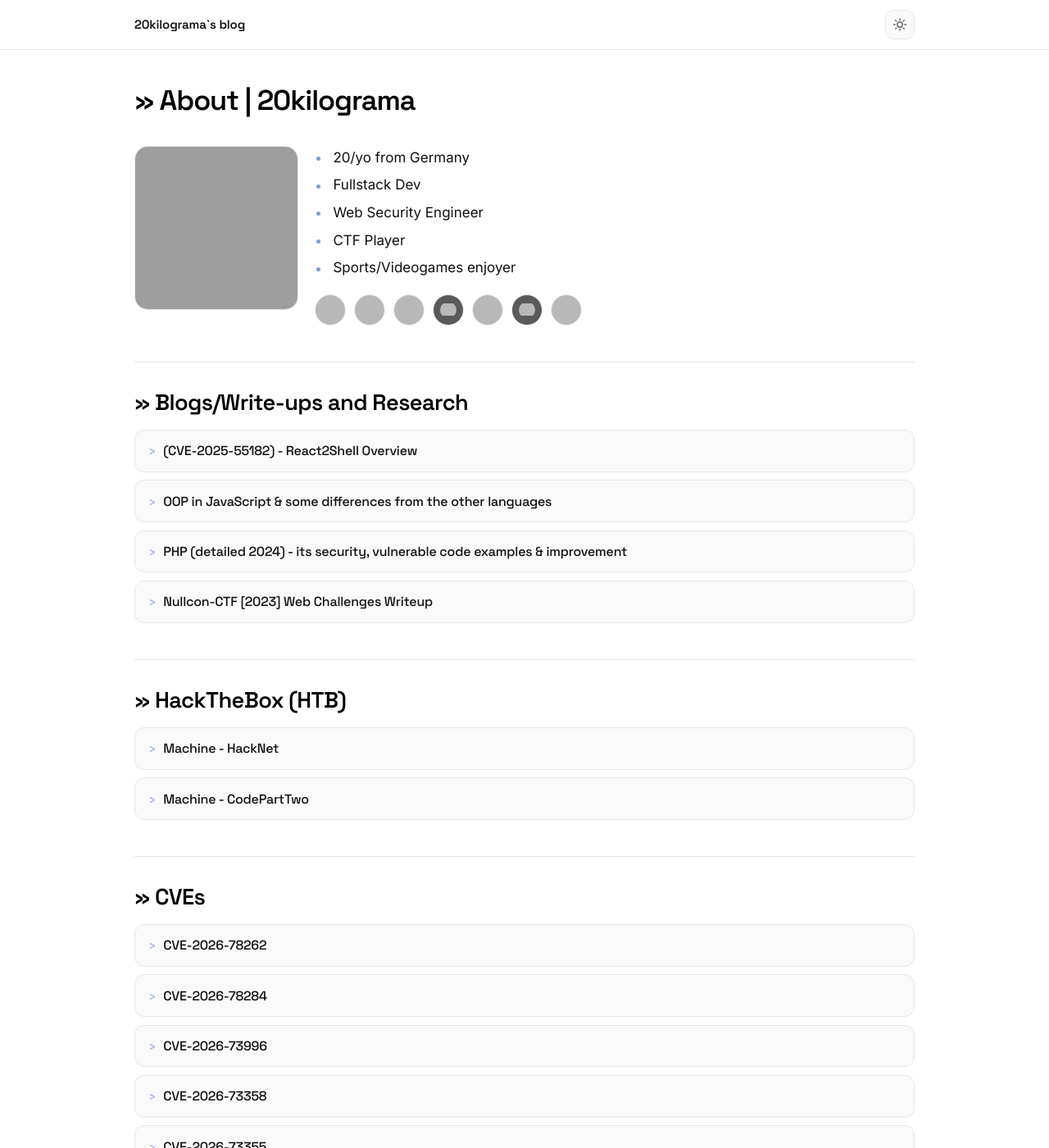
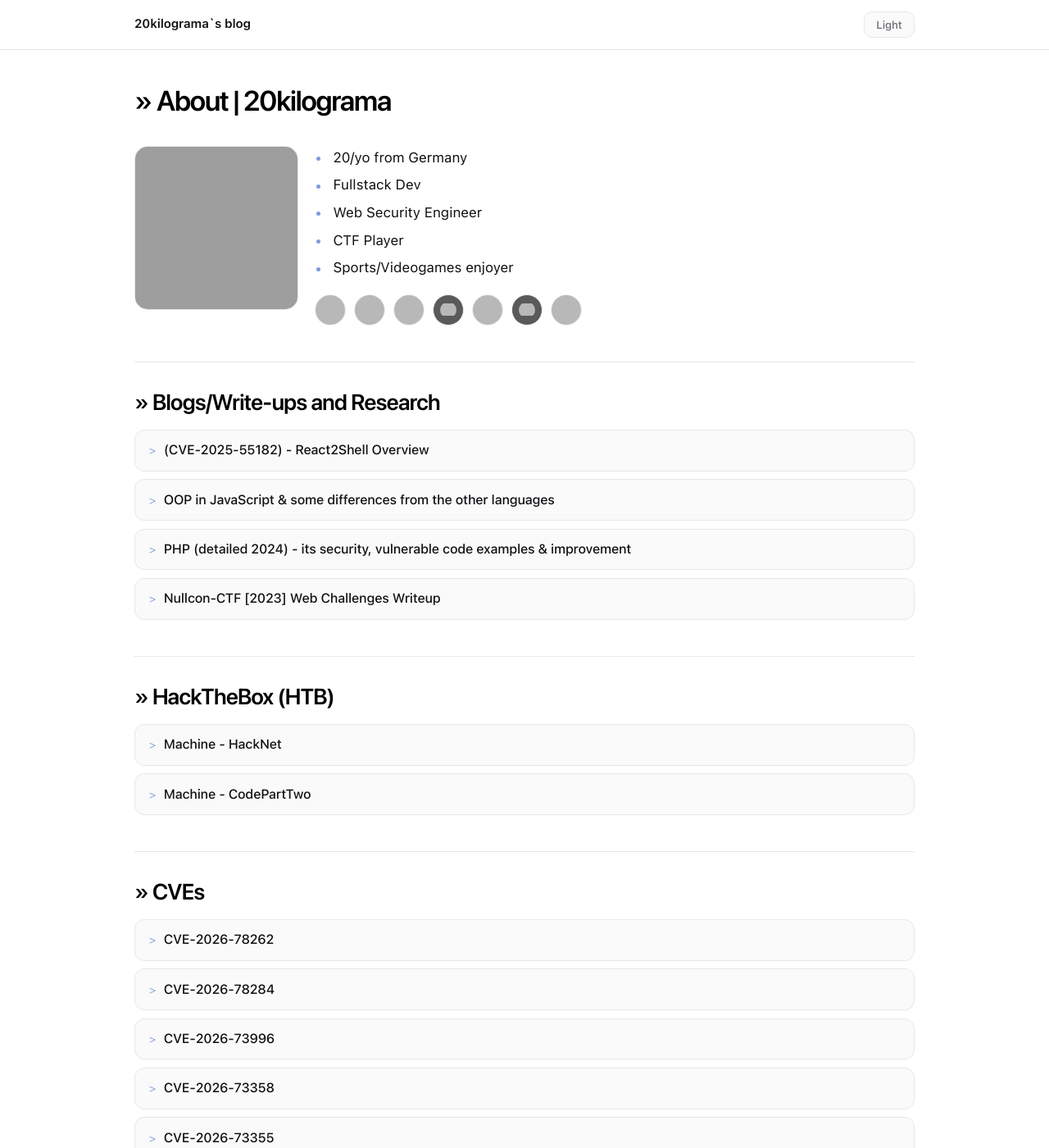
Before and after one commit to 20kilograma/blog, a Jekyll site: the page built from index.md, in a window 1280 px wide and 1400 px high. Shown: the whole window at 82% size. Built offline with Jekyll 4.4.1, drawn with Linux system fonts in a browser that asks for light colours; nearby versions of some CDN libraries; our own code applies the rules of GitHub Pages for plain Markdown files; grey boxes are pictures that could not be loaded.

Commit message:
Use local SF fonts and updated theme toggle
Replace Google-hosted Inter and JetBrains fonts with local SF Pro/SF Mono files and preload them for faster, self-hosted rendering. This also updates the theme toggle UI to text labels, and tweaks typography rules for headings, code blocks, and footer styling.

```diff
--- a/_layouts/default.html
+++ b/_layouts/default.html
@@ -23,9 +23,8 @@
       })();
     </script>
 
-    <link rel="preconnect" href="https://fonts.googleapis.com">
-    <link rel="preconnect" href="https://fonts.gstatic.com" crossorigin>
-    <link href="https://fonts.googleapis.com/css2?family=Inter:wght@400;500;600;700&family=JetBrains+Mono:wght@400;500&family=Space+Grotesk:wght@500;600;700&display=swap" rel="stylesheet">
+    <link rel="preload" href="{{ '/assets/fonts/SF-Pro.woff2' | relative_url }}" as="font" type="font/woff2" crossorigin>
+    <link rel="preload" href="{{ '/assets/fonts/SF-Mono-Regular.woff2' | relative_url }}" as="font" type="font/woff2" crossorigin>
 
     <link rel="stylesheet" href="{{ '/assets/css/style.css?v=' | append: site.github.build_revision | relative_url }}">
 
@@ -45,13 +44,8 @@
         </a>
 
         <button id="theme-toggle" class="theme-toggle" type="button" aria-label="Switch colour theme" title="Switch colour theme">
-          <svg class="icon-sun" width="18" height="18" viewBox="0 0 24 24" fill="none" stroke="currentColor" stroke-width="2" stroke-linecap="round" aria-hidden="true">
-            <circle cx="12" cy="12" r="4.2"/>
-            <path d="M12 2.6v2.2M12 19.2v2.2M4.2 12H2M22 12h-2.2M6.4 6.4 4.9 4.9M19.1 19.1l-1.5-1.5M17.6 6.4l1.5-1.5M4.9 19.1l1.5-1.5"/>
-          </svg>
-          <svg class="icon-moon" width="18" height="18" viewBox="0 0 24 24" fill="none" stroke="currentColor" stroke-width="2" stroke-linecap="round" stroke-linejoin="round" aria-hidden="true">
-            <path d="M20.5 14.2A8.5 8.5 0 0 1 9.8 3.5a8.5 8.5 0 1 0 10.7 10.7Z"/>
-          </svg>
+          <span class="theme-label theme-label-light">Light</span>
+          <span class="theme-label theme-label-dark">Dark</span>
         </button>
       </div>
     </header>
--- a/_sass/jekyll-theme-hacker.scss
+++ b/_sass/jekyll-theme-hacker.scss
@@ -1,7 +1,7 @@
 :root {
-  --sans: "Inter", -apple-system, BlinkMacSystemFont, "Segoe UI", Roboto, Helvetica, Arial, sans-serif;
-  --display: "Space Grotesk", "Inter", -apple-system, BlinkMacSystemFont, "Segoe UI", sans-serif;
-  --mono: "JetBrains Mono", ui-monospace, SFMono-Regular, Menlo, Consolas, "Courier New", monospace;
+  --sans: "SF Pro", -apple-system, BlinkMacSystemFont, "Segoe UI", Roboto, Helvetica, Arial, sans-serif;
+  --display: var(--sans);
+  --mono: "SF Mono", ui-monospace, SFMono-Regular, Menlo, Consolas, "Courier New", monospace;
 
   --container: 1000px;
   --radius: 12px;
@@ -154,10 +154,14 @@ body {
   display: inline-flex;
   align-items: center;
   justify-content: center;
-  width: 36px;
-  height: 36px;
-  flex: 0 0 36px;
-  padding: 0;
+  height: 32px;
+  flex: 0 0 auto;
+  min-width: 62px;
+  padding: 0 0.72rem;
+  font-family: var(--sans);
+  font-size: 0.82rem;
+  font-weight: 500;
+  letter-spacing: -0.01em;
   border: 1px solid var(--border);
   border-radius: 10px;
   background: var(--bg-soft);
@@ -172,16 +176,16 @@ body {
   background: var(--accent-soft);
 }
 
-.theme-toggle .icon-moon {
+.theme-toggle .theme-label-dark {
   display: none;
 }
 
-:root[data-theme="dark"] .theme-toggle .icon-sun {
+:root[data-theme="dark"] .theme-toggle .theme-label-light {
   display: none;
 }
 
-:root[data-theme="dark"] .theme-toggle .icon-moon {
-  display: block;
+:root[data-theme="dark"] .theme-toggle .theme-label-dark {
+  display: inline;
 }
 
 main.container {
@@ -266,7 +270,7 @@ h1, h2, h3, h4, h5, h6 {
 }
 
 .sigil {
-  font-family: var(--mono);
+  font-family: var(--sans);
   color: var(--accent);
   opacity: 0.5;
   font-weight: 400;
@@ -445,6 +449,7 @@ code {
 }
 
 pre {
+  font-family: var(--mono);
   margin: 1.5rem 0;
   padding: 1rem 1.15rem;
   background: var(--pre-bg);
@@ -573,7 +578,7 @@ td {
 }
 
 .footer-mark {
-  font-family: var(--mono);
+  font-family: var(--sans);
   font-size: 0.8rem;
   letter-spacing: -0.01em;
   color: var(--fg-muted);
--- a/assets/css/style.scss
+++ b/assets/css/style.scss
@@ -2,3 +2,43 @@
 ---
 
 @import 'jekyll-theme-hacker';
+
+@font-face {
+  font-family: "SF Pro";
+  src: url("{{ '/assets/fonts/SF-Pro.woff2' | relative_url }}") format("woff2");
+  font-weight: 1 1000;
+  font-style: normal;
+  font-display: swap;
+}
+
+@font-face {
+  font-family: "SF Pro";
+  src: url("{{ '/assets/fonts/SF-Pro-Italic.woff2' | relative_url }}") format("woff2");
+  font-weight: 1 1000;
+  font-style: italic;
+  font-display: swap;
+}
+
+@each $name, $weight, $style in
+  ("Regular", 400, normal),
+  ("RegularItalic", 400, italic),
+  ("Medium", 500, normal),
+  ("Semibold", 600, normal),
+  ("Bold", 700, normal),
+  ("BoldItalic", 700, italic) {
+  @font-face {
+    font-family: "SF Mono";
+    src: url("{{ '/assets/fonts/' | relative_url }}SF-Mono-#{$name}.woff2") format("woff2");
+    font-weight: $weight;
+    font-style: $style;
+    font-display: swap;
+  }
+}
+
+button, input, select, textarea {
+  font-family: var(--sans);
+}
+
+kbd, samp {
+  font-family: var(--mono);
+}
```
Also changed, not shown: assets/fonts/SF-Mono-Bold.woff2 (added), assets/fonts/SF-Mono-BoldItalic.woff2 (added), assets/fonts/SF-Mono-Medium.woff2 (added), assets/fonts/SF-Mono-Regular.woff2 (added), assets/fonts/SF-Mono-RegularItalic.woff2 (added), assets/fonts/SF-Mono-Semibold.woff2 (added), assets/fonts/SF-Pro-Italic.woff2 (added), assets/fonts/SF-Pro.woff2 (added), 1 other file.
